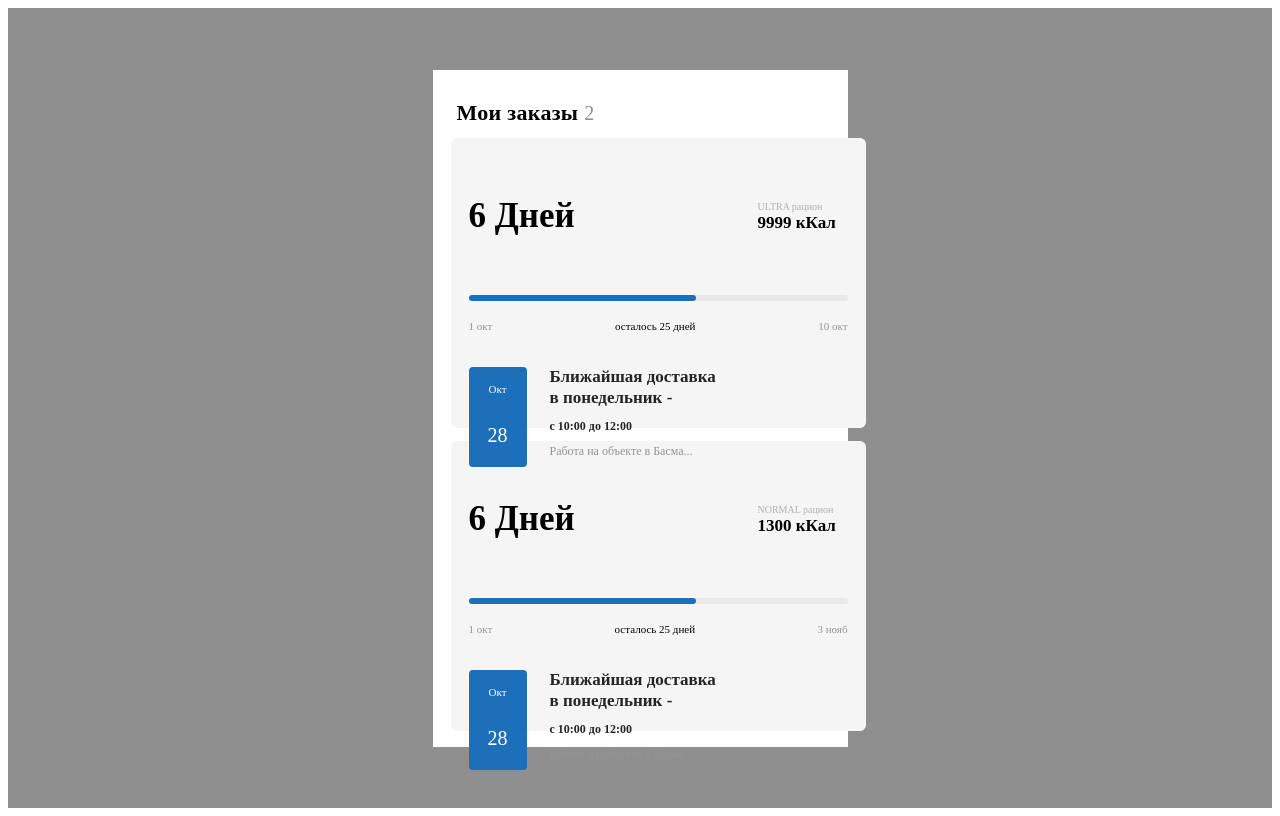
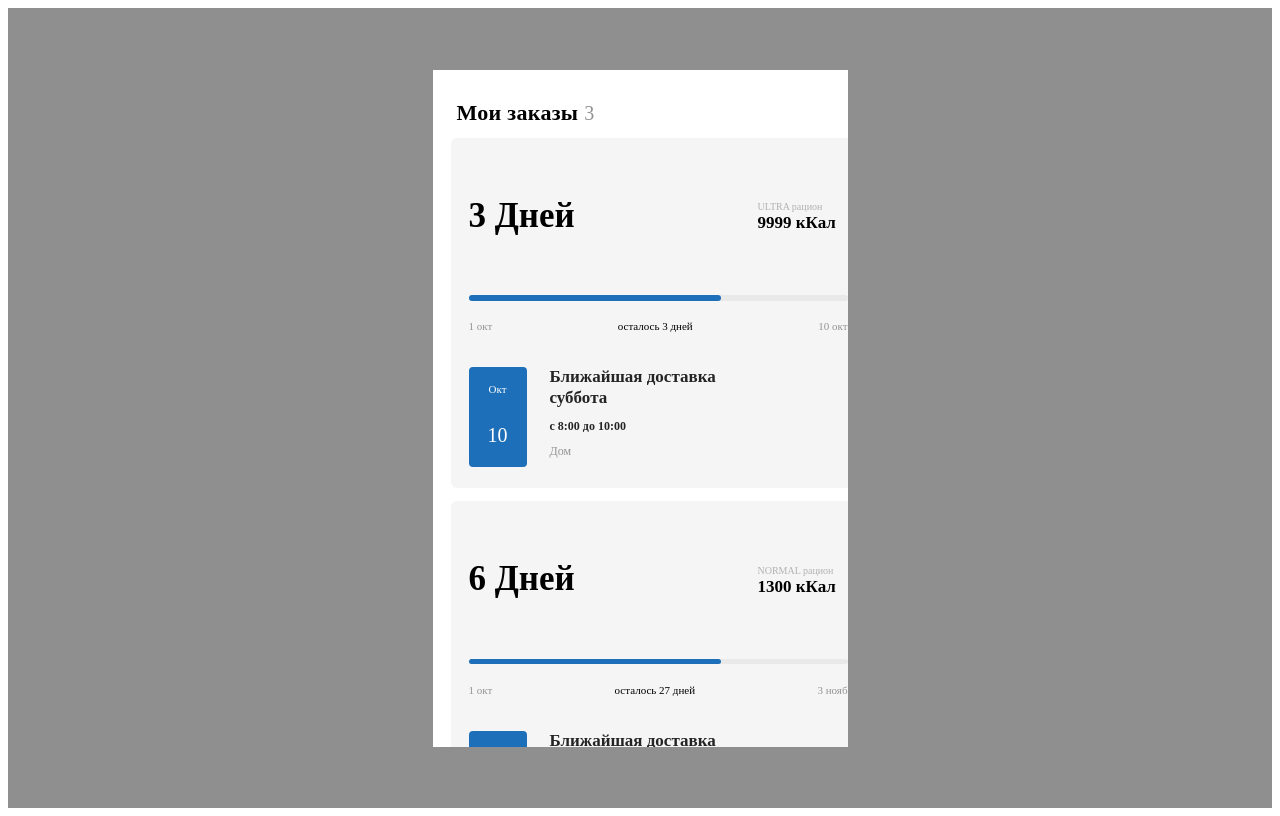
Before and after one commit to MatusVit/Vue-orders-task, a Vue app: page / in a window 1280 px wide. Built offline with nearby package versions, Linux system fonts and the light colour scheme; the HTML template or start-up script is replaced by a standard one.

Commit message:
feat: bind store whith OrderPage components

```diff
--- a/public/orders.json
+++ b/public/orders.json
@@ -1,70 +1,76 @@
 [
    {
-      "id":1,
-      "packageName":"ULTRA рацион",
-      "packageCalories":"9999 кКал",
-      "deliveries":[
+      "id": 1,
+      "packageName": "ULTRA рацион",
+      "packageCalories": "9999 кКал",
+      "deliveries": [
          {
-            "id":1,
-            "date":"2020-10-01",
-            "interval":"8:00 - 10:00",
+            "id": 1,
+            "date": "2020-10-01",
+            "interval": "8:00 - 10:00",
             "address": "Дом"
          },
          {
-            "id":2,
-            "date":"2020-10-06",
-            "interval":"8:00 - 10:00",
+            "id": 2,
+            "date": "2020-10-06",
+            "interval": "8:00 - 10:00",
             "address": "Дом"
          },
          {
-            "id":3,
-            "date":"2020-10-10",
-            "interval":"8:00 - 10:00",
+            "id": 3,
+            "date": "2020-10-10",
+            "interval": "8:00 - 10:00",
             "address": "Дом"
          }
       ]
    },
    {
-      "id":2,
-      "packageName":"NORMAL рацион",
-      "packageCalories":"1300 кКал",
-      "deliveries":[
+      "id": 2,
+      "packageName": "NORMAL рацион",
+      "packageCalories": "1300 кКал",
+      "deliveries": [
          {
-            "id":4,
-            "date":"2020-10-01",
-            "interval":"8:00 - 10:00",
+            "id": 4,
+            "date": "2020-10-01",
+            "interval": "8:00 - 10:00",
             "address": "Дом"
          },
          {
-            "id":5,
-            "date":"2020-10-02",
-            "interval":"8:00 - 10:00",
+            "id": 5,
+            "date": "2020-10-02",
+            "interval": "8:00 - 10:00",
             "address": "Дом"
          },
          {
-            "id":6,
-            "date":"2020-10-03",
-            "interval":"8:00 - 10:00",
+            "id": 6,
+            "date": "2020-10-03",
+            "interval": "8:00 - 10:00",
             "address": "Дом"
          },
          {
-            "id":7,
-            "date":"2020-10-04",
-            "interval":"6:00 - 10:00",
+            "id": 7,
+            "date": "2020-10-04",
+            "interval": "6:00 - 10:00",
             "address": "Дом"
          },
          {
-            "id":8,
-            "date":"2020-11-02",
-            "interval":"7:00 - 10:00",
+            "id": 8,
+            "date": "2020-11-02",
+            "interval": "7:00 - 10:00",
             "address": "Дом"
          },
          {
-            "id":9,
-            "date":"2020-11-03",
-            "interval":"8:00 - 10:00",
+            "id": 9,
+            "date": "2020-11-03",
+            "interval": "8:00 - 10:00",
             "address": "Дом"
          }
       ]
+   },
+   {
+      "id": 3,
+      "packageName": "NORMAL рацион",
+      "packageCalories": "1300 кКал",
+      "deliveries": []
    }
 ]
--- a/src/App.vue
+++ b/src/App.vue
@@ -25,12 +25,11 @@ export default {
 </script>
 
 <style lang="scss">
-// todo ??? @import css framework
-
 .page-conteiner {
   box-sizing: border-box;
   width: 415px;
   height: 677px;
+  overflow: auto;
   padding: 18px;
   background: #ffffff;
 }
--- a/src/components/NearestDelivery.vue
+++ b/src/components/NearestDelivery.vue
@@ -1,30 +1,87 @@
 <template>
   <div class="nearest-delivery">
+    <div class="nearest-delivery__has" v-if="nearestDeliveryObject">
       <div class="nearest-delivery__date-block">
         <div class="nearest-delivery__date-block__conteiner">
-        <p class="nearest-delivery__date-block__month">Окт</p>
-        <p class="nearest-delivery__date-block__day">28</p>
+          <p class="nearest-delivery__date-block__month">{{ deliveryDate | formatDateMonth }}</p>
+          <p class="nearest-delivery__date-block__day">{{ deliveryDate | formatDateDay }}</p>
         </div>
       </div>
 
       <div class="nearest-delivery__text-block">
         <div class="nearest-delivery__text-block__title">
           Ближайшая доставка<br />
-        <span class="base-color-text">в понедельник -</span>
+          <span class="base-color-text">{{ deliveryDate | formatDateWeekday }} </span>
         </div>
         <div class="nearest-delivery__text-block__subtitle">
-        <p class="nearest-delivery__text-block__subtitle__time">с 10:00 до 12:00</p>
-        <p class="nearest-delivery__text-block__subtitle__place">Работа на объекте в Басма...</p>
+          <p class="nearest-delivery__text-block__subtitle__time">{{ interval }}</p>
+          <p class="nearest-delivery__text-block__subtitle__place">
+            {{ nearestDeliveryObject.address }}
+          </p>
+        </div>
+      </div>
+    </div>
+
+    <div class="nearest-delivery__has-not" v-else>
+      <div class="nearest-delivery__has-not_text">
+        Ближайших доставок нет
       </div>
     </div>
   </div>
 </template>
 
+<script>
+import {isDate} from '@/utils/componentUtils';
+import {mapGetters} from 'vuex';
+
+export default {
+  props: ['cardID'],
+  computed: {
+    ...mapGetters(['getNearestDelivery']),
+    nearestDeliveryObject() {
+      return this.getNearestDelivery(this.cardID);
+    },
+    deliveryDate() {
+      if (!this.nearestDeliveryObject) return '-';
+      return new Date(this.nearestDeliveryObject.date);
+    },
+    interval() {
+      if (!this.nearestDeliveryObject) return '-';
+      const array = this.nearestDeliveryObject.interval.split(' - ');
+      return `с ${array[0]} до ${array[1]}`;
+    },
+  },
+  filters: {
+    formatDateWeekday: date => {
+      if (isDate(date)) return date.toLocaleString('ru-RU', {weekday: 'long'});
+      return date;
+    },
+    formatDateDay: date => {
+      if (isDate(date)) return date.toLocaleString('ru-RU', {day: '2-digit'});
+      return date;
+    },
+    formatDateMonth: date => {
+      if (isDate(date)) {
+        const string = date.toLocaleString('ru-RU', {month: 'short'}).replace('.', '');
+        return string.charAt(0).toUpperCase() + string.slice(1);
+      }
+      return date;
+    },
+  },
+};
+</script>
+
 <style lang="scss" scoped>
 @import '@/styles/_variables.scss';
 
-.nearest-delivery {
+.nearest-delivery__has {
   display: flex;
+}
+
+.nearest-delivery__has-not {
+  display: flex;
+  justify-content: center;
+  align-items: center;
 }
 
 .nearest-delivery__date-block {
@@ -79,4 +136,10 @@
   line-height: 13px;
   color: $text-gray;
 }
+
+.nearest-delivery__has-not_text {
+  font-size: 17px;
+  line-height: 13px;
+  color: $text-gray;
+}
 </style>
--- a/src/components/OrderCart.vue
+++ b/src/components/OrderCart.vue
@@ -8,7 +8,7 @@
 <script>
 import TitleOrder from '@/components/TitleOrder';
 import NearestDelivery from '@/components/NearestDelivery';
-import { mapMutations } from 'vuex';
+import {mapMutations} from 'vuex';
 
 export default {
   props: ['cardID'],
@@ -29,7 +29,7 @@ export default {
 <style lang="scss" scoped>
 .order-cart {
   width: 379px;
-  height: 247px;
+  // height: 247px;
   margin-bottom: 13px;
   padding: 25px 18px 18px;
   display: flex;
--- a/src/components/ProgressBar.vue
+++ b/src/components/ProgressBar.vue
@@ -1,39 +1,72 @@
 <template>
   <div class="progress-bar">
-    <progress max="100" value="60" class="progress-bar__line">
-      <div></div>
-    </progress>
+    <progress max="100" :value="progressValue" class="progress-bar__line"> </progress>
     <div class="progress-bar__data">
       <p class="progress-bar__data__days">{{ firstDeliveryDate | formatDate }}</p>
-      <p class="progress-bar__data__days progress-bar__data__days_center">осталось 25 дней</p>
+      <p class="progress-bar__data__days progress-bar__data__days_center">
+        осталось {{ daysLeft }} дней
+      </p>
       <p class="progress-bar__data__days">{{ lastDeliveryDate | formatDate }}</p>
     </div>
   </div>
 </template>
 
 <script>
-import { mapGetters } from 'vuex';
+import {mapGetters} from 'vuex';
+import {isDate} from '@/utils/componentUtils';
 
 export default {
   props: ['cardID'],
   computed: {
-    ...mapGetters(['getFirstDeliveryByOrderId', 'getLastDeliveryByOrderId']),
-    firstDeliveryObject() {
-      return this.getFirstDeliveryByOrderId(this.cardID);
+    ...mapGetters([
+      'getDateNow',
+      'getCardObjectById',
+      'getUndeliveredArrayByOrderId',
+      'getFirstDeliveryByOrderId',
+      'getLastDeliveryByOrderId',
+    ]),
+    daysLeft() {
+      const {lastDeliveryDate} = this;
+      let days = 0;
+      if (isDate(lastDeliveryDate)) {
+        days = Math.floor((this.lastDeliveryDate - this.getDateNow) / 1000 / 60 / 60 / 24) + 1;
+        if (days < 0) days = 0;
+        return days;
+      }
+      return days;
+    },
+    cardObject() {
+      return this.getCardObjectById(this.cardID);
+    },
+    amountDeliveries() {
+      return this.cardObject.deliveries.length;
+    },
+    amountNotDelivery() {
+      return this.getUndeliveredArrayByOrderId(this.cardID).length;
+    },
+    progressValue() {
+      if (this.amountDeliveries === 0) return 0;
+      const value =
+        (100 / this.amountDeliveries) * (this.amountDeliveries - this.amountNotDelivery);
+      return value;
     },
     firstDeliveryDate() {
-      return new Date(this.firstDeliveryObject.date);
-    },
-    lastDeliveryObject() {
-      return this.getLastDeliveryByOrderId(this.cardID);
+      const firstDeliveryObject = this.getFirstDeliveryByOrderId(this.cardID);
+      if (!firstDeliveryObject) return ' - ';
+      return new Date(firstDeliveryObject.date);
     },
     lastDeliveryDate() {
-      return new Date(this.lastDeliveryObject.date);
+      const lastDeliveryObject = this.getLastDeliveryByOrderId(this.cardID);
+      if (!lastDeliveryObject) return ' - ';
+      return new Date(lastDeliveryObject.date);
     },
   },
   filters: {
-    formatDate: (date) =>
-      date.toLocaleString('ru-RU', { day: 'numeric', month: 'short' }).replace('.', ''),
+    formatDate: date => {
+      if (isDate(date))
+        return date.toLocaleString('ru-RU', {day: 'numeric', month: 'short'}).replace('.', '');
+      return date;
+    },
   },
 };
 </script>
@@ -49,7 +82,6 @@ export default {
   &[value] {
     appearance: none;
   }
-
   &[value]::-webkit-progress-bar {
     background-color: #e9e9e9;
     border-radius: 4px;
--- a/src/components/TitleOrder.vue
+++ b/src/components/TitleOrder.vue
@@ -1,10 +1,12 @@
 <template>
   <div class="title-order">
     <div class="title-order__conteiner">
-      <p class="title-order__days">6 Дней</p>
+      <p class="title-order__days">{{ amountDeliveries }} Дней</p>
       <div class="title-order__ration">
         <p class="title-order__ration__name">{{ cardObject.packageName }}</p>
-        <p class="title-order__ration__calories">{{ cardObject.packageCalories }}</p>
+        <p class="title-order__ration__calories">
+          {{ cardObject.packageCalories }}
+        </p>
       </div>
     </div>
 
@@ -24,6 +26,9 @@ export default {
     ...mapGetters(['getCardObjectById']),
     cardObject() {
       return this.getCardObjectById(this.cardID);
+    },
+    amountDeliveries() {
+      return this.cardObject.deliveries.length;
     },
   },
 };
--- a/src/store/modules/orders.js
+++ b/src/store/modules/orders.js
@@ -1,10 +1,11 @@
-import { getDateFromDeliveryObjectUtil } from '@/utils/storeUtils';
+import {getDateFromDeliveryObjectUtil} from '@/utils/storeUtils';
 
 export default {
   state: {
     isOrdersLoaded: false,
     ordersArray: [],
     currentOrderId: 1,
+    dateNow: Date.now(),
   },
   mutations: {
     loadOrders(state, ordersArray) {
@@ -18,7 +19,7 @@ export default {
     },
   },
   actions: {
-    async updateOrders({ commit }) {
+    async updateOrders({commit}) {
       try {
         const resp = await fetch('/orders.json');
         const ordersArray = await resp.json();
@@ -38,6 +39,12 @@ export default {
     },
   },
   getters: {
+    getDateNow(state) {
+      return state.dateNow;
+    },
+    getCurrentOrderId(state) {
+      return state.currentOrderId;
+    },
     getIsOrdersLoaded(state) {
       return state.isOrdersLoaded;
     },
@@ -47,21 +54,34 @@ export default {
       }
       return null;
     },
+
     getCardObjectById(state) {
-      return (id) => state.ordersArray.find((object) => object.id === id);
+      return id => state.ordersArray.find(object => object.id === id);
     },
-    getCurrentOrderId(state) {
-      return state.currentOrderId;
-    },
+
     getCurrentCardObject(state, getters) {
       return getters.getCardObjectById(state.currentOrderId);
     },
+
     getDeliveryArrayByOrderId(state, getters) {
-      return (id) => getters.getCardObjectById(id).deliveries;
+      return id => getters.getCardObjectById(id).deliveries;
     },
+
+    getUndeliveredArrayByOrderId(state, getters) {
+      return id => {
+        const array = getters.getDeliveryArrayByOrderId(id);
+        if (array.length === 0) return [];
+        const undeliveredArray = array.filter(
+          deliveryObject => state.dateNow < getDateFromDeliveryObjectUtil(deliveryObject)
+        );
+        return undeliveredArray;
+      };
+    },
+
     getFirstDeliveryByOrderId(state, getters) {
-      return (id) => {
+      return id => {
         const deliveryArray = getters.getDeliveryArrayByOrderId(id);
+        if (deliveryArray && deliveryArray.length === 0) return null;
         const firstDelivery = deliveryArray.reduce((first, object) => {
           if (getDateFromDeliveryObjectUtil(object) < getDateFromDeliveryObjectUtil(first))
             return object;
@@ -72,8 +92,9 @@ export default {
     },
 
     getLastDeliveryByOrderId(state, getters) {
-      return (id) => {
+      return id => {
         const deliveryArray = getters.getDeliveryArrayByOrderId(id);
+        if (deliveryArray && deliveryArray.length === 0) return null;
         const firstDelivery = deliveryArray.reduce((first, object) => {
           if (getDateFromDeliveryObjectUtil(object) > getDateFromDeliveryObjectUtil(first))
             return object;
@@ -82,5 +103,19 @@ export default {
         return firstDelivery;
       };
     },
+
+    getNearestDelivery(state, getters) {
+      return id => {
+        const deliveryArray = getters.getUndeliveredArrayByOrderId(id);
+        if (deliveryArray && deliveryArray.length === 0) return null;
+        const nearestDelivery = deliveryArray.reduce((nearest, object) => {
+          const differenceNearest = getDateFromDeliveryObjectUtil(nearest) - state.dateNow;
+          const differenceObject = getDateFromDeliveryObjectUtil(object) - state.dateNow;
+          if (differenceObject < differenceNearest) return object;
+          return nearest;
+        });
+        return nearestDelivery;
+      };
+    },
   },
 };
--- /dev/null
+++ b/src/utils/componentUtils.js
@@ -0,0 +1 @@
+export const isDate = date => date instanceof Date && !isNaN(date.valueOf());
```
Also changed, not shown: .prettierrc.json (added). Lines whose indentation alone changed are shown as unchanged.
